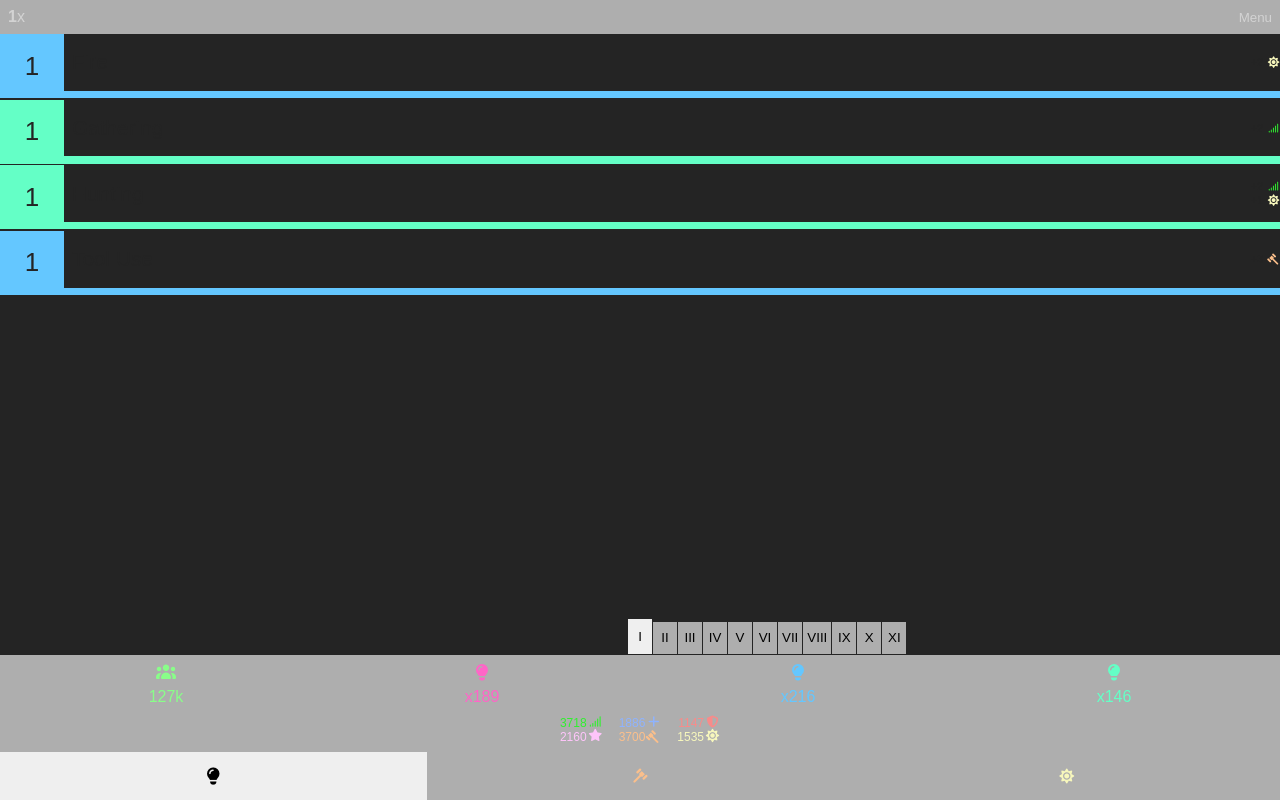
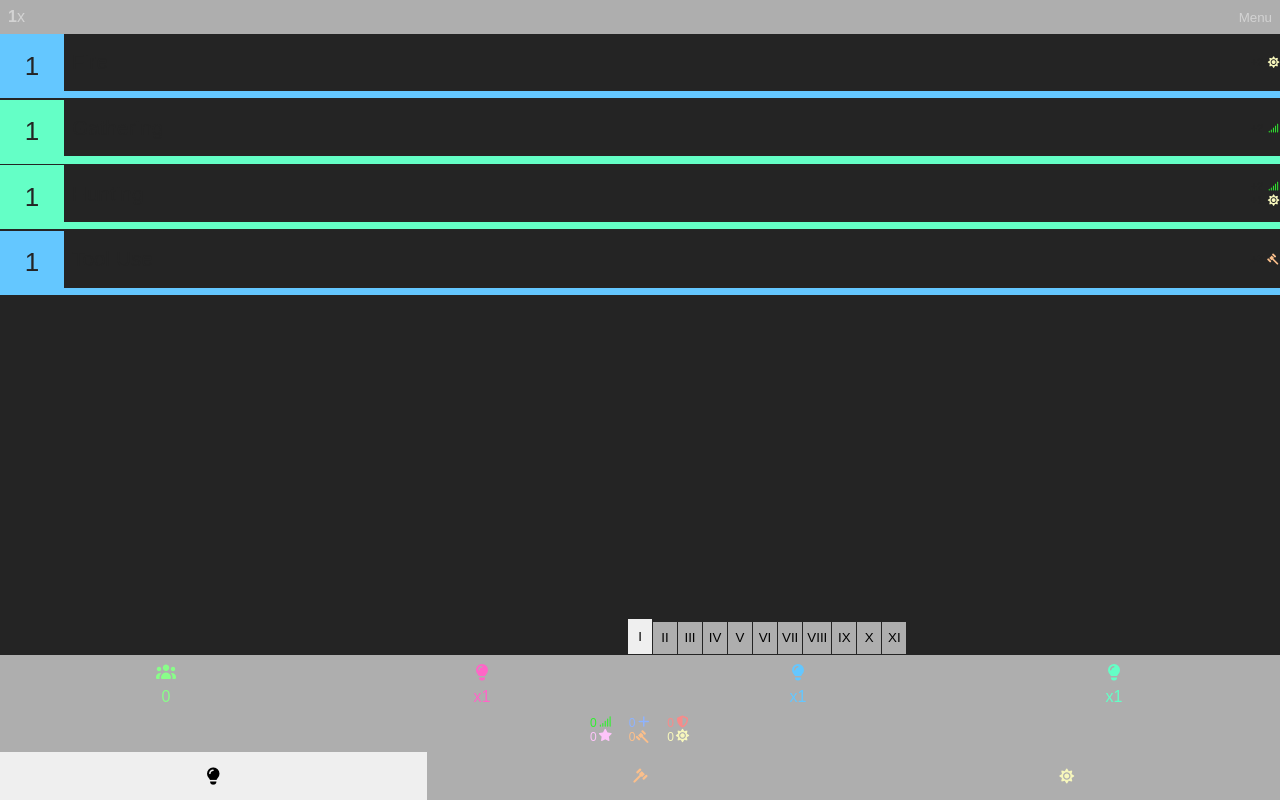
Before and after one commit to Mephisto5558/Ethos-Idle, a website: page html/index.html in a window 1280 px wide. Drawn offline with Linux system fonts and the light colour scheme; files that its build step writes are made by us from their sources.

Commit message:
remove and reset unnecessary default values

```diff
--- a/html/index.html
+++ b/html/index.html
@@ -55,13 +55,13 @@
   <main>
     <div id='upgrades-container'>
       <div class='upgrade with-hoverstyle hidden'>
-        <span class='up-level'>1</span>
+        <span class='up-level'></span>
         <div class='up-data'>
           <div class='up-info'>
-            <p class='up-name'>Upgrade 1</p>
+            <p class='up-name'></p>
             <div class='up-improvements-container'>
               <div class='up-imp'>
-                <p><span class='sign'></span><span class='value'>1</span><span class='unit'></span></p>
+                <p><span class='sign'></span><span class='value'></span><span class='unit'></span></p>
                 <i class='up-imp-icon fa-solid fa-star'></i>
               </div>
             </div>
@@ -79,44 +79,44 @@
       <div class='items-group' id='group-big'>
         <div class='g-info' id='people'>
           <i class='fa-solid fa-users'></i>
-          <p><span class='value'>127</span><span class='unit'>k</span></p>
+          <p><span class='value'>0</span><span class='unit'></span></p>
         </div>
-        <div class='g-info' id='ideas-kind1'>
+        <div class='g-info' id='ideas1'>
           <i class='fa-solid fa-lightbulb kind1'></i>
-          <p>x<span class='value'>189</span><span class='unit'></span></p>
+          <p>x<span class='value'>1</span><span class='unit'></span></p>
         </div>
-        <div class='g-info' id='ideas-kind2'>
+        <div class='g-info' id='ideas2'>
           <i class='fa-solid fa-lightbulb kind2'></i>
-          <p>x<span class='value'>216</span><span class='unit'></span></p>
+          <p>x<span class='value'>1</span><span class='unit'></span></p>
         </div>
-        <div class='g-info' id='ideas-kind3'>
+        <div class='g-info' id='ideas3'>
           <i class='fa-solid fa-lightbulb kind3'></i>
-          <p>x<span class='value'>146</span><span class='unit'></span></p>
+          <p>x<span class='value'>1</span><span class='unit'></span></p>
         </div>
       </div>
       <div class='items-group' id='group-small'>
         <div class='g-info' id='growth'>
-          <p><span class='value'>3718</span><span class='unit'></span></p>
+          <p><span class='value'>0</span><span class='unit'></span></p>
           <i class="fa-solid fa-signal"></i>
         </div>
         <div class='g-info' id='health'>
-          <p><span class='value'>1886</span><span class='unit'></span></p>
+          <p><span class='value'>0</span><span class='unit'></span></p>
           <i class="fa-solid fa-plus"></i>
         </div>
         <div class='g-info' id='military'>
-          <p><span class='value'>1147</span><span class='unit'></span></p>
+          <p><span class='value'>0</span><span class='unit'></span></p>
           <i class="fa-solid fa-shield-halved"></i>
         </div>
         <div class='g-info' id='influence'>
-          <p><span class='value'>2160</span><span class='unit'></span></p>
+          <p><span class='value'>0</span><span class='unit'></span></p>
           <i class='fa-solid fa-star'></i>
         </div>
         <div class='g-info' id='work'>
-          <p><span class='value'>3700</span><span class='unit'></span></p>
+          <p><span class='value'>0</span><span class='unit'></span></p>
           <i class="fa-solid fa-gavel fa-rotate-270"></i>
         </div>
         <div class='g-info' id='exploration'>
-          <p><span class='value'>1535</span><span class='unit'></span></p>
+          <p><span class='value'>0</span><span class='unit'></span></p>
           <i class='fa-solid fa-sun'></i>
         </div>
       </div>
```
